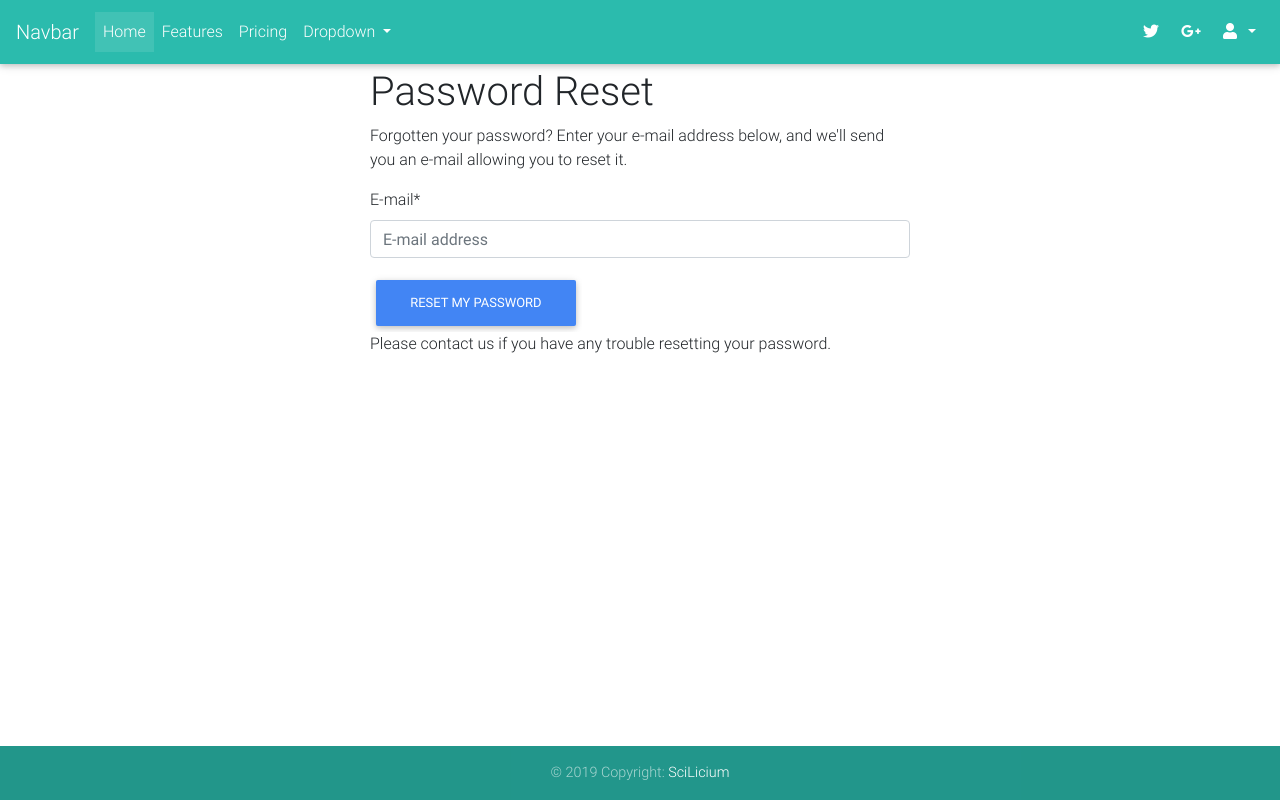
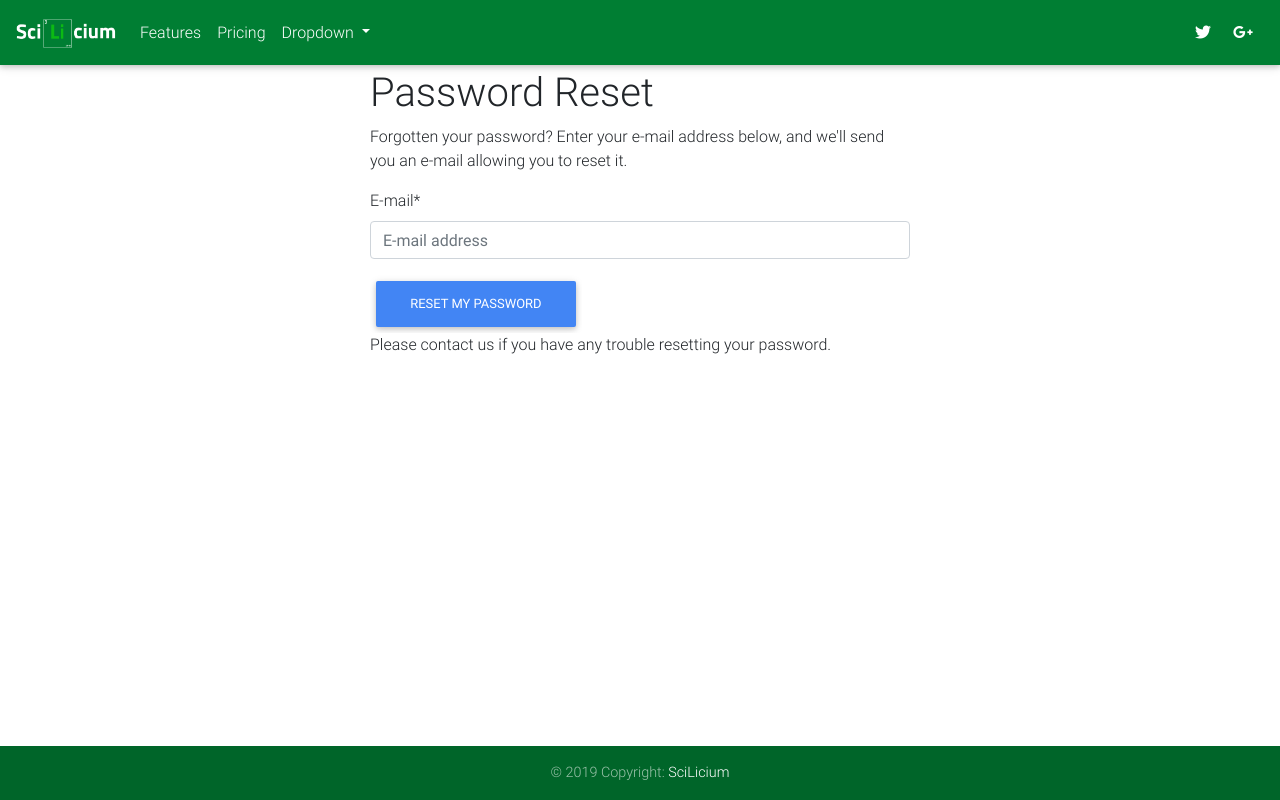
Before and after one commit to mboudet/sdap, a Django app: page /accounts/password/reset/ in a window 1280 px wide. Run offline with Django 3.2, Linux system fonts and the light colour scheme; some libraries are stand-ins or nearby versions.

Commit message:
Update base.html

```diff
--- a/sdap/templates/base.html
+++ b/sdap/templates/base.html
@@ -13,7 +13,7 @@
       <script src="https://cdnjs.cloudflare.com/ajax/libs/html5shiv/3.7.3/html5shiv.min.js"></script>
     <![endif]-->
 
-    <link rel="icon" href="{% static 'images/favicons/favicon.ico' %}">
+    <link rel="icon" href="{% static 'images/favicons/favicon.png' %}">
 
     {% block css %}
 
@@ -38,19 +38,16 @@
   <body>
 
       <!--Navbar -->
-      <nav class="mb-1 navbar navbar-expand-lg navbar-dark default-color scrolling-navbar">
-        <a class="navbar-brand" href="#">Navbar</a>
+      <nav class="mb-1 navbar navbar-expand-lg navbar-dark success-color-dark scrolling-navbar">
+        <a class="navbar-brand" href="{% url 'home' %}">
+          <img src="{% static 'images/logo/logo_light.png' %}" width="100">
+        </a>
         <button class="navbar-toggler" type="button" data-toggle="collapse" data-target="#navbarSupportedContent-333"
           aria-controls="navbarSupportedContent-333" aria-expanded="false" aria-label="Toggle navigation">
           <span class="navbar-toggler-icon"></span>
         </button>
         <div class="collapse navbar-collapse" id="navbarSupportedContent-333">
           <ul class="navbar-nav mr-auto">
-            <li class="nav-item active">
-              <a class="nav-link" href="#">Home
-                <span class="sr-only">(current)</span>
-              </a>
-            </li>
             <li class="nav-item">
               <a class="nav-link" href="#">Features</a>
             </li>
@@ -79,18 +76,22 @@
                 <i class="fab fa-google-plus-g"></i>
               </a>
             </li>
+            {% if request.user.is_authenticated %}
                 <li class="nav-item dropdown">
                   <a class="nav-link dropdown-toggle" id="navbarDropdownMenuLink-333" data-toggle="dropdown"
                     aria-haspopup="true" aria-expanded="false">
-                <i class="fas fa-user"></i>
+                    <i class="fas fa-user">
+
+                    </i>
                   </a>
                   <div class="dropdown-menu dropdown-menu-right dropdown-default"
                     aria-labelledby="navbarDropdownMenuLink-333">
-                <a class="dropdown-item" href="#">Action</a>
-                <a class="dropdown-item" href="#">Another action</a>
-                <a class="dropdown-item" href="#">Something else here</a>
+                    <a class="dropdown-item" href="#">Profil</a>
+                    <a class="dropdown-item" href="#">Parameters</a> <!-- TODO Only if admin -->
+                    <a class="dropdown-item" href="#">Logout</a>
                   </div>
                 </li>
+            {% endif %}
           </ul>
         </div>
       </nav>
@@ -112,7 +113,7 @@
     </div> <!-- /container -->
 
     <!-- Footer -->
-    <footer class="page-footer font-small default-color fixed-bottom">
+    <footer class="page-footer font-small success-color-dark fixed-bottom">
 
       <!-- Copyright -->
       <div class="footer-copyright text-center py-3">© 2019 Copyright:
```
Also changed, not shown: sdap/static/images/favicons/favicon.ico (deleted), sdap/static/images/favicons/favicon.png (added), sdap/static/images/logo/SciLicium_mini.png (added), sdap/static/images/logo/logo_light.png (added), 1 other file. Lines whose indentation alone changed are shown as unchanged.
